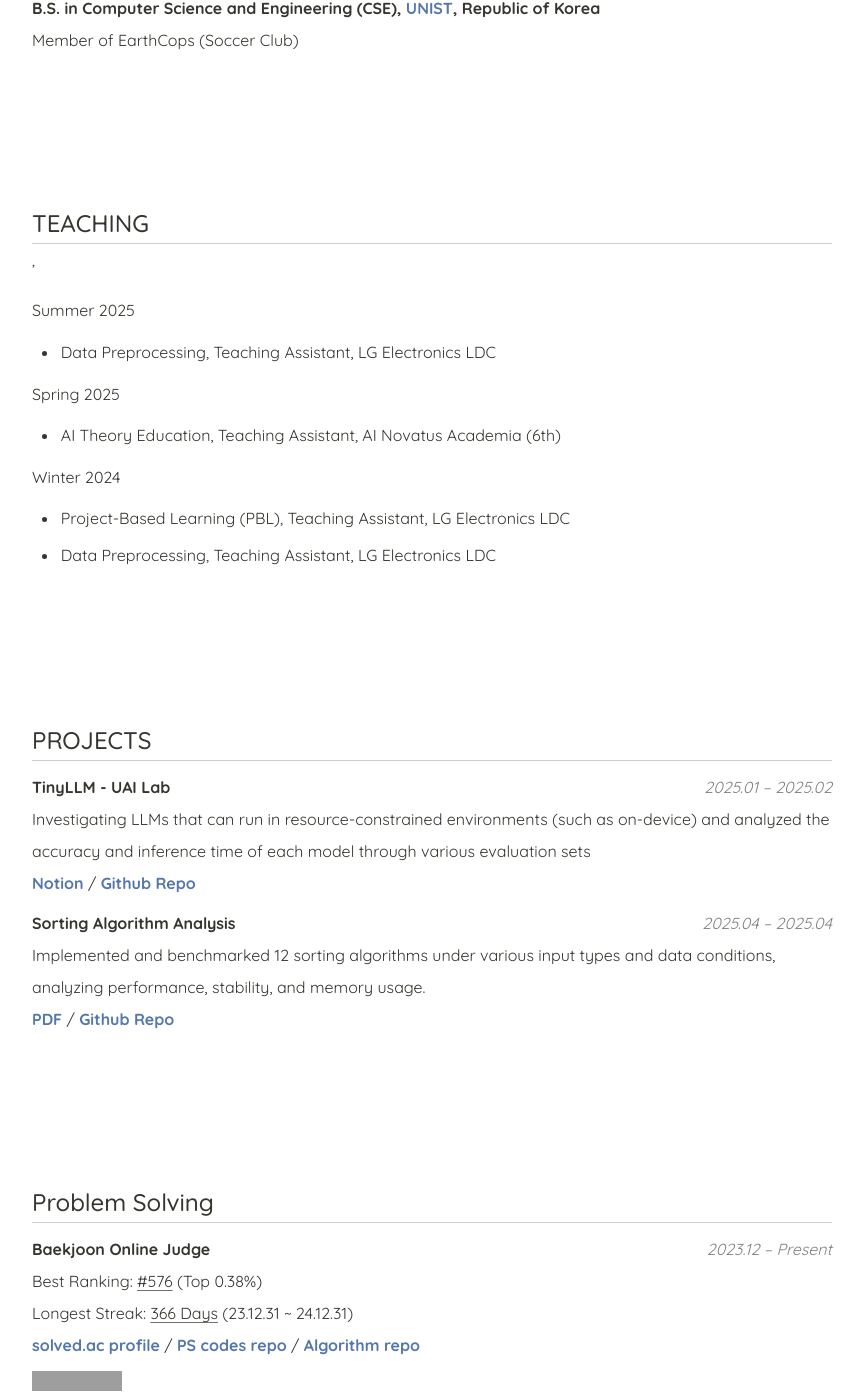
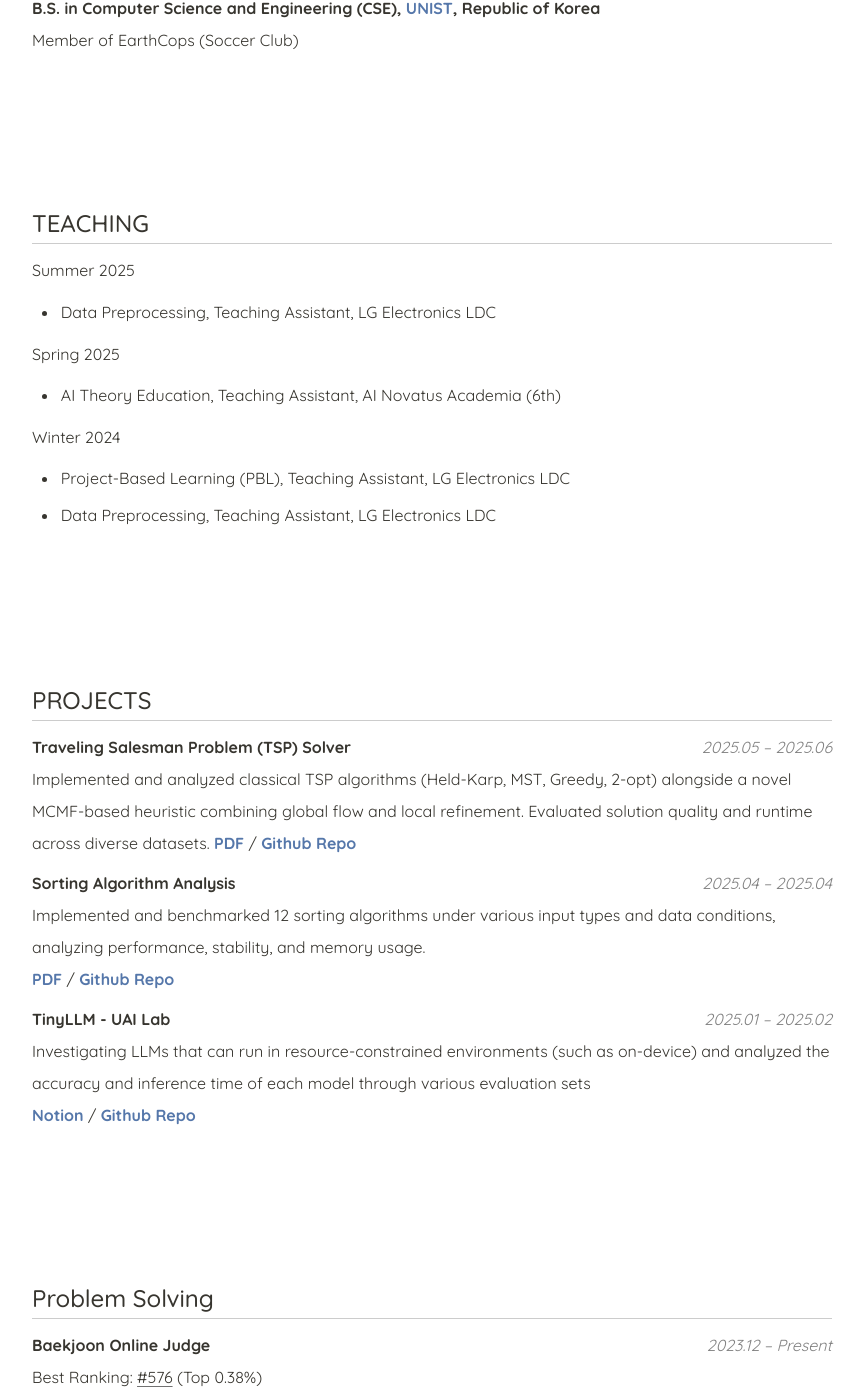
Before and after one commit to hoonably/old-blog, a Jekyll site: the page built from about.md, in a window 1280 px wide and 1400 px high, scrolled down 2089 px. Shown: the whole window, without its empty margins (208-1072 px from the left). Built offline with Jekyll 4.4.1, drawn with Linux system fonts in a browser that asks for light colours; grey boxes are pictures that could not be loaded.

Commit message:
upload TSP

```diff
--- a/about.md
+++ b/about.md
@@ -61,7 +61,7 @@
 ## TEACHING
 
 <!-- Fall 2025 -->
-<!-- - Data Structure (CSE221), Teaching Assistant, UNIST -->'
+<!-- - Data Structure (CSE221), Teaching Assistant, UNIST -->
 
 Summer 2025
 - Data Preprocessing, Teaching Assistant, LG Electronics LDC
@@ -76,13 +76,18 @@
 <br><br>
 
 ## PROJECTS
-**TinyLLM - UAI Lab**  <i style="float: right; color: #828282;">2025.01 – 2025.02</i>
-Investigating LLMs that can run in resource-constrained environments (such as on-device) and analyzed the accuracy and inference time of each model through various evaluation sets
-<a href="https://foil-plant-837.notion.site/TinyLLM-181451cf7b798058b1d0dc189ab6d30d?pvs=4">Notion</a> / <a href="https://github.com/hoonably/TinyLLM">Github Repo</a>
+
+**Traveling Salesman Problem (TSP) Solver** <i style="float: right; color: #828282;">2025.05 – 2025.06</i>
+Implemented and analyzed classical TSP algorithms (Held-Karp, MST, Greedy, 2-opt) alongside a novel MCMF-based heuristic combining global flow and local refinement. Evaluated solution quality and runtime across diverse datasets.
+<a href="https://hoonably.github.io/files/Solving_the_Traveling_Salesman_Problem.pdf">PDF</a> / <a href="https://github.com/hoonably/traveling-salesman">Github Repo</a>
 
 **Sorting Algorithm Analysis** <i style="float: right; color: #828282;">2025.04 – 2025.04</i>
 Implemented and benchmarked 12 sorting algorithms under various input types and data conditions, analyzing performance, stability, and memory usage.
 <a href="https://hoonably.github.io/files/Sorting_Algorithm_Analysis_and_Implementation.pdf">PDF</a> / <a href="https://github.com/hoonably/Sorting-Project">Github Repo</a>
+
+**TinyLLM - UAI Lab**  <i style="float: right; color: #828282;">2025.01 – 2025.02</i>
+Investigating LLMs that can run in resource-constrained environments (such as on-device) and analyzed the accuracy and inference time of each model through various evaluation sets
+<a href="https://foil-plant-837.notion.site/TinyLLM-181451cf7b798058b1d0dc189ab6d30d?pvs=4">Notion</a> / <a href="https://github.com/hoonably/TinyLLM">Github Repo</a>
 
 <br><br>
 
```
Also changed, not shown: 1 other file.
